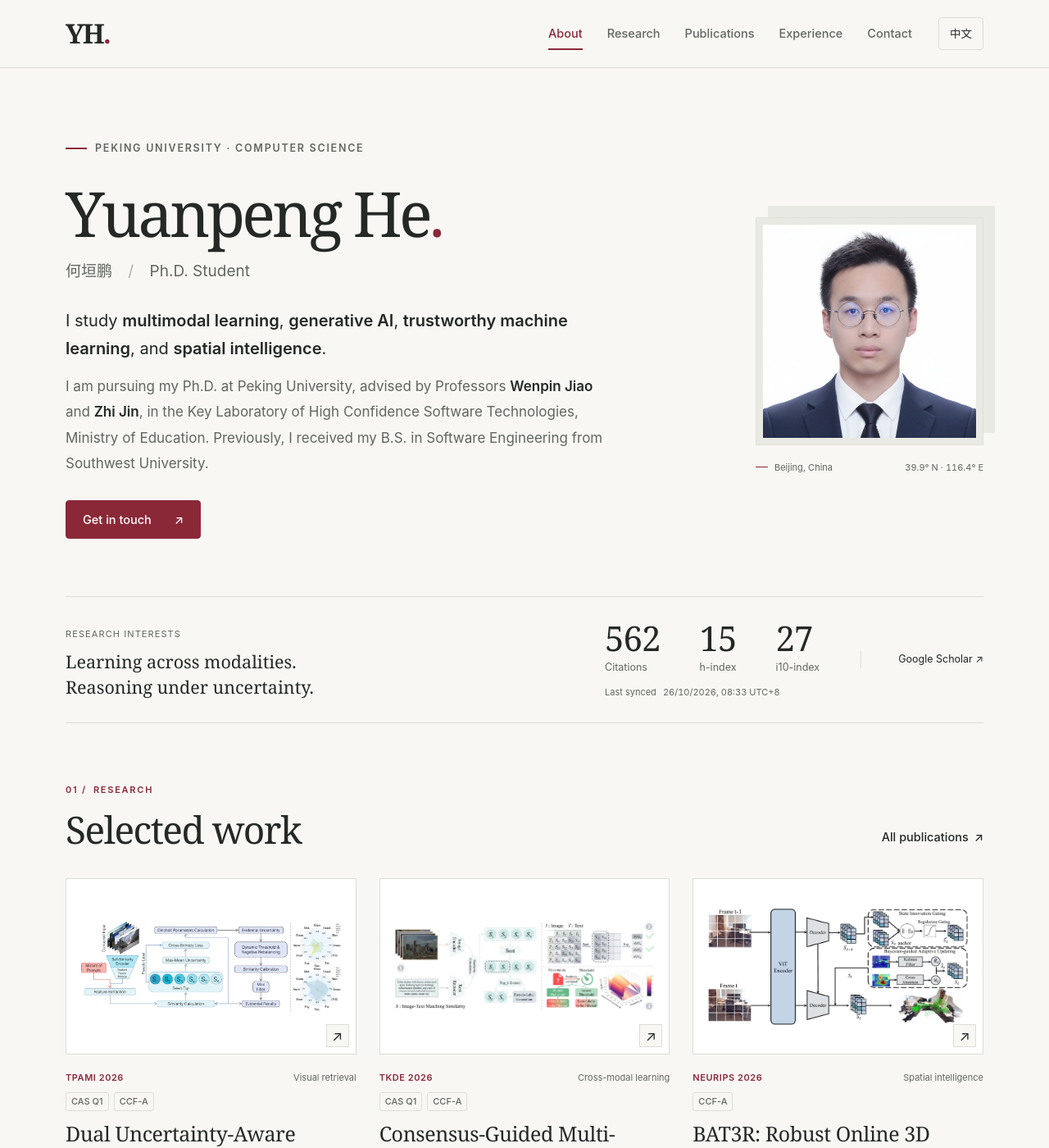
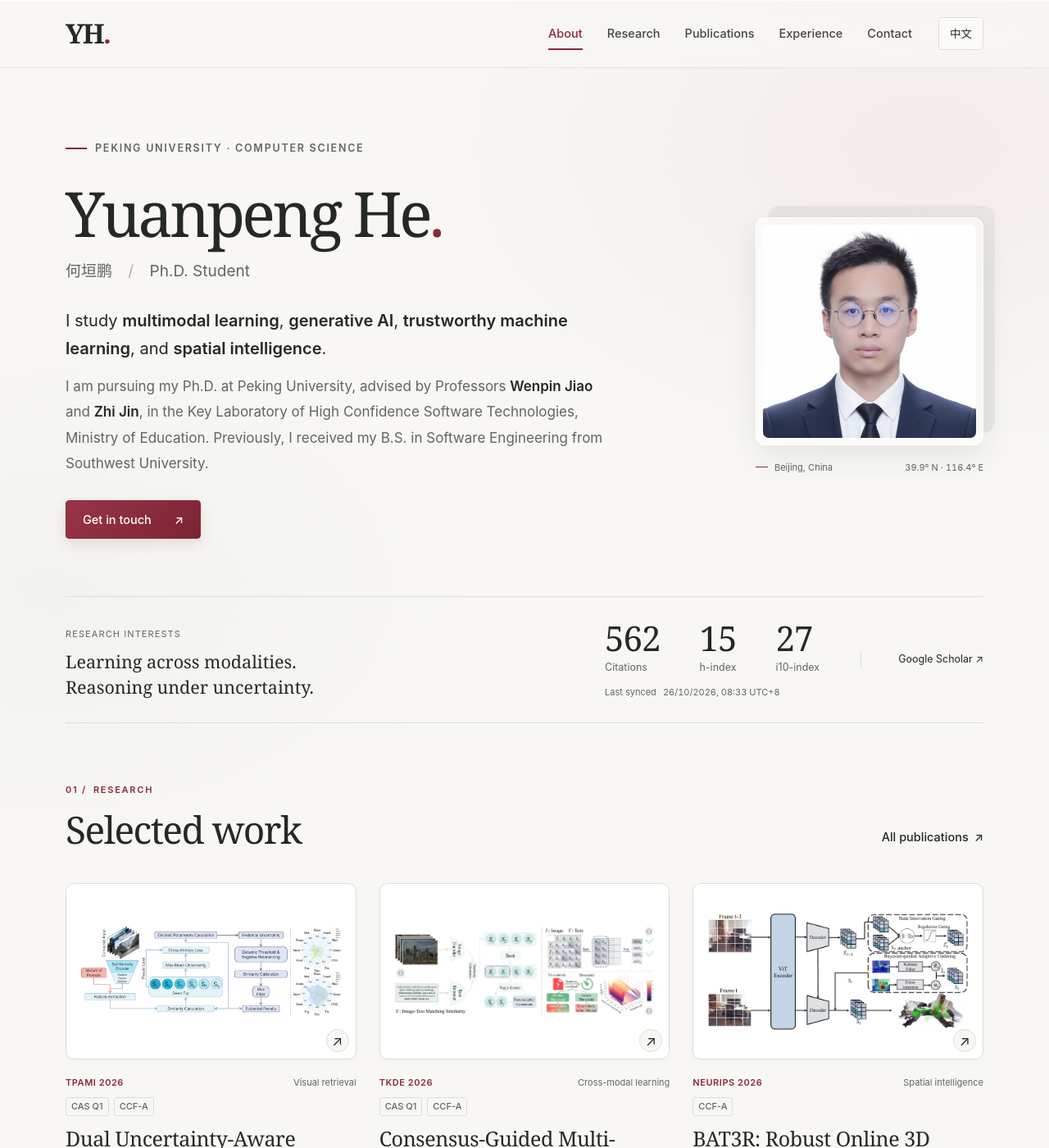
Before and after one commit to heyuanpengpku/heyuanpeng.github.io, a Jekyll site: the page built from _pages/about.md, in a window 1280 px wide and 1400 px high. Shown: the whole window at 82% size. Built offline with Jekyll 4.4.1, drawn with Linux system fonts in a browser that asks for light colours.

Commit message:
Add frosted navigation and restrained visual motion

```diff
--- a/_layouts/academic.html
+++ b/_layouts/academic.html
@@ -20,6 +20,7 @@
   <link rel="stylesheet" href="{{ '/assets/css/academic.css' | relative_url }}?v={{ site.time | date: '%s' }}">
   <script src="{{ '/assets/js/academic.js' | relative_url }}" defer></script>
   <script src="{{ '/assets/js/selected-work.js' | relative_url }}" defer></script>
+  <script src="{{ '/assets/js/appearance.js' | relative_url }}?v={{ site.time | date: '%s' }}" defer></script>
   <script src="{{ '/assets/js/scholar-stats.js' | relative_url }}?v={{ site.time | date: '%s' }}" defer></script>
   <script type="application/ld+json">{"@context":"https://schema.org","@type":"Person","name":"Yuanpeng He","alternateName":"何垣鹏","url":"https://www.hyppyh.top/","image":"https://www.hyppyh.top/images/photos/hyp.png","affiliation":{"@type":"CollegeOrUniversity","name":"Peking University"},"sameAs":["https://scholar.google.com/citations?user=HaefBCQAAAAJ","https://orcid.org/0000-0001-9071-2260","https://github.com/heyuanpengpku"]}</script>
 <noscript><style>.menu-button,.language-button{display:none}#mobile-nav[hidden]{display:block!important}@media(min-width:641px){#mobile-nav[hidden]{display:none!important}}</style></noscript>
--- a/assets/css/academic.css
+++ b/assets/css/academic.css
@@ -23,7 +23,18 @@ html {
 }
 body {
   margin: 0;
-  background: var(--paper);
+  background:
+    radial-gradient(
+      ellipse 850px 550px at 88% 180px,
+      rgba(139, 40, 56, 0.055),
+      transparent 72%
+    ),
+    radial-gradient(
+      ellipse 700px 450px at 5% 720px,
+      rgba(107, 122, 99, 0.04),
+      transparent 75%
+    ),
+    var(--paper);
   color: var(--ink);
   font: 18px/1.65 var(--sans);
   -webkit-font-smoothing: antialiased;
@@ -123,8 +134,31 @@ html[data-language="zh"] .lang-en {
   position: sticky;
   top: 0;
   z-index: 20;
-  background: var(--paper);
-  border-bottom: 1px solid var(--line);
+  background: rgba(248, 247, 244, 0.97);
+  border-bottom: 1px solid rgba(220, 222, 214, 0.72);
+  box-shadow: inset 0 1px 0 rgba(255, 255, 255, 0.75);
+  transition:
+    background-color 240ms ease,
+    box-shadow 240ms ease,
+    border-color 240ms ease;
+}
+.site-header.is-scrolled {
+  border-bottom-color: rgba(220, 222, 214, 0.65);
+  box-shadow:
+    0 8px 28px rgba(36, 41, 37, 0.065),
+    inset 0 1px 0 rgba(255, 255, 255, 0.7);
+}
+@supports (
+  (backdrop-filter: blur(20px)) or (-webkit-backdrop-filter: blur(20px))
+) {
+  .site-header {
+    background: rgba(248, 247, 244, 0.72);
+    -webkit-backdrop-filter: blur(20px) saturate(150%);
+    backdrop-filter: blur(20px) saturate(150%);
+  }
+  .site-header.is-scrolled {
+    background: rgba(248, 247, 244, 0.82);
+  }
 }
 .header-inner {
   height: 82px;
@@ -160,7 +194,7 @@ html[data-language="zh"] .lang-en {
 .desktop-nav a[aria-current] {
   color: var(--accent);
 }
-.desktop-nav a[aria-current]::after {
+.desktop-nav a::after {
   content: "";
   height: 2px;
   background: var(--accent);
@@ -168,6 +202,14 @@ html[data-language="zh"] .lang-en {
   bottom: 2px;
   left: 0;
   right: 0;
+  transform: scaleX(0);
+  transform-origin: left;
+  transition: transform 220ms ease;
+}
+.desktop-nav a:hover::after,
+.desktop-nav a:focus-visible::after,
+.desktop-nav a[aria-current]::after {
+  transform: scaleX(1);
 }
 .header-actions {
   display: flex;
@@ -458,6 +500,7 @@ html[data-language="zh"] .contact-section h2 {
   scroll-behavior: smooth;
   scrollbar-width: thin;
   scrollbar-color: var(--line) transparent;
+  padding-top: 6px;
   padding-bottom: 16px;
 }
 .featured-grid:focus-visible {
@@ -1597,7 +1640,168 @@ html[data-language="zh"] .contact-section h2 {
   }
 }
 
+/* Restrained material and interaction effects; layout dimensions stay stable. */
+.desktop-nav a {
+  color: #414740;
+  isolation: isolate;
+  transition: color 180ms ease;
+}
+.desktop-nav a::before {
+  content: "";
+  position: absolute;
+  inset: 3px -10px;
+  z-index: -1;
+  border-radius: 7px;
+  background: rgba(139, 40, 56, 0.055);
+  opacity: 0;
+  transition: opacity 180ms ease;
+}
+.desktop-nav a:hover::before,
+.desktop-nav a:focus-visible::before {
+  opacity: 1;
+}
+.mobile-nav {
+  background: rgba(248, 247, 244, 0.45);
+}
+.button,
+.language-button,
+.work-nav button {
+  transition:
+    transform 180ms ease,
+    background-color 180ms ease,
+    color 180ms ease,
+    border-color 180ms ease,
+    box-shadow 180ms ease;
+}
+.button-primary {
+  background: linear-gradient(135deg, #983448, #7b2434);
+  box-shadow: 0 6px 16px rgba(139, 40, 56, 0.12);
+}
+.button > span[aria-hidden],
+.text-link > span[aria-hidden] {
+  display: inline-block;
+  transition: transform 180ms ease;
+}
+.language-button,
+.work-nav button {
+  background: rgba(255, 255, 255, 0.45);
+  box-shadow: inset 0 1px 0 rgba(255, 255, 255, 0.8);
+}
+.portrait-frame {
+  border-radius: 12px;
+  background: rgba(255, 255, 255, 0.65);
+  border-color: rgba(255, 255, 255, 0.9);
+  box-shadow: 0 14px 38px rgba(36, 41, 37, 0.085);
+  transition:
+    box-shadow 260ms ease,
+    border-color 260ms ease;
+}
+.portrait-frame::before {
+  border-radius: 14px;
+  background: linear-gradient(145deg, #e8e3df, #e9e9e3);
+}
+.portrait-frame img {
+  border-radius: 7px;
+}
+.featured-image {
+  border-radius: 10px;
+  box-shadow: 0 3px 9px rgba(36, 41, 37, 0.025);
+  transition:
+    transform 240ms ease,
+    box-shadow 240ms ease,
+    border-color 240ms ease;
+}
+.featured-image:focus-visible {
+  outline-offset: -4px;
+}
+.image-arrow {
+  border-radius: 50%;
+  background: rgba(248, 247, 244, 0.94);
+  transition:
+    background-color 180ms ease,
+    color 180ms ease,
+    border-color 180ms ease;
+}
+.publication-row {
+  border-radius: 6px;
+  transition: background-color 180ms ease;
+}
+.publication-row:focus-within {
+  background-color: rgba(139, 40, 56, 0.025);
+}
+.publication-thumbnail {
+  border-radius: 6px;
+  transition: border-color 180ms ease;
+}
+.publication-content h3 a,
+.paper-links a,
+.social-links a {
+  transition: color 180ms ease;
+}
+.more-details summary {
+  transition: color 180ms ease;
+}
+@media (hover: hover) and (pointer: fine) {
+  .button:not(:disabled):hover,
+  .language-button:hover,
+  .work-nav button:not(:disabled):hover {
+    transform: translateY(-2px);
+  }
+  .button-primary:hover {
+    box-shadow: 0 9px 23px rgba(139, 40, 56, 0.2);
+  }
+  .button:hover > span[aria-hidden],
+  .text-link:hover > span[aria-hidden] {
+    transform: translate(2px, -2px);
+  }
+  .button:not(:disabled):active,
+  .language-button:active,
+  .work-nav button:not(:disabled):active {
+    transform: translateY(0);
+  }
+  .portrait-frame:hover {
+    box-shadow: 0 18px 45px rgba(36, 41, 37, 0.12);
+  }
+  .featured-image:hover {
+    transform: translateY(-3px);
+    border-color: rgba(139, 40, 56, 0.32);
+    box-shadow: 0 9px 18px rgba(36, 41, 37, 0.09);
+  }
+  .featured-image:hover .image-arrow {
+    background: var(--accent);
+    border-color: var(--accent);
+    color: white;
+  }
+  .publication-row:hover {
+    background-color: rgba(139, 40, 56, 0.025);
+  }
+  .publication-row:hover .publication-thumbnail {
+    border-color: rgba(139, 40, 56, 0.25);
+  }
+}
+@media (prefers-reduced-transparency: reduce), (prefers-contrast: more) {
+  .site-header,
+  .site-header.is-scrolled,
+  .mobile-nav {
+    background: var(--paper);
+    -webkit-backdrop-filter: none;
+    backdrop-filter: none;
+  }
+}
+
 @media (prefers-reduced-motion: reduce) {
+  .featured-grid {
+    scroll-behavior: auto;
+  }
+  .button,
+  .language-button,
+  .work-nav button,
+  .featured-image,
+  .featured-image img,
+  .button > span[aria-hidden],
+  .text-link > span[aria-hidden] {
+    transform: none !important;
+  }
   html {
     scroll-behavior: auto;
   }
@@ -1610,6 +1814,11 @@ html[data-language="zh"] .contact-section h2 {
 }
 
 @media print {
+  .portrait-frame,
+  .featured-image,
+  .button {
+    box-shadow: none;
+  }
   .site-header,
   .hero-links,
   .publication-controls,
--- /dev/null
+++ b/assets/js/appearance.js
@@ -0,0 +1,64 @@
+(() => {
+  "use strict";
+  const header = document.querySelector(".site-header");
+  let scrollFrame = 0;
+  function updateHeader() {
+    scrollFrame = 0;
+    if (header) header.classList.toggle("is-scrolled", window.scrollY > 12);
+  }
+  window.addEventListener(
+    "scroll",
+    () => {
+      if (!scrollFrame) scrollFrame = requestAnimationFrame(updateHeader);
+    },
+    { passive: true },
+  );
+  updateHeader();
+
+  const reducedMotion = window.matchMedia("(prefers-reduced-motion: reduce)");
+  if (
+    reducedMotion.matches ||
+    !("IntersectionObserver" in window) ||
+    !Element.prototype.animate
+  )
+    return;
+  const animations = new Set();
+  const observer = new IntersectionObserver(
+    (entries) => {
+      entries.forEach((entry) => {
+        if (!entry.isIntersecting) return;
+        observer.unobserve(entry.target);
+        if (reducedMotion.matches) return;
+        // No persistent hidden styles: content remains readable if scripts fail,
+        // an animation is interrupted, or a visitor opens a direct section link.
+        const animation = entry.target.animate(
+          [
+            { opacity: 0.25, transform: "translateY(14px)" },
+            { opacity: 1, transform: "translateY(0)" },
+          ],
+          { duration: 520, easing: "cubic-bezier(0.22, 1, 0.36, 1)" },
+        );
+        animations.add(animation);
+        animation.onfinish = () => animations.delete(animation);
+      });
+    },
+    { threshold: 0.08 },
+  );
+  document
+    .querySelectorAll(
+      ".research-strip, .section-heading, .experience-grid, .recognition-grid, .contact-section",
+    )
+    .forEach((element) => {
+      if (element.getBoundingClientRect().top >= window.innerHeight * 0.85)
+        observer.observe(element);
+    });
+  function finishAnimations() {
+    observer.disconnect();
+    animations.forEach((animation) => animation.finish());
+    animations.clear();
+  }
+  reducedMotion.addEventListener("change", (event) => {
+    if (event.matches) finishAnimations();
+  });
+  window.addEventListener("beforeprint", finishAnimations);
+})();
```
Also changed, not shown: README.md (+2 -0 lines).
